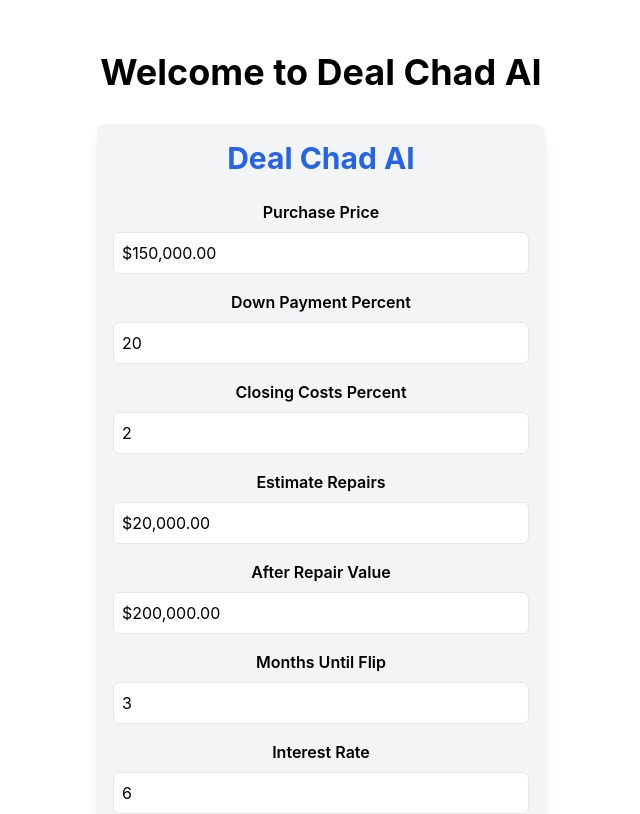
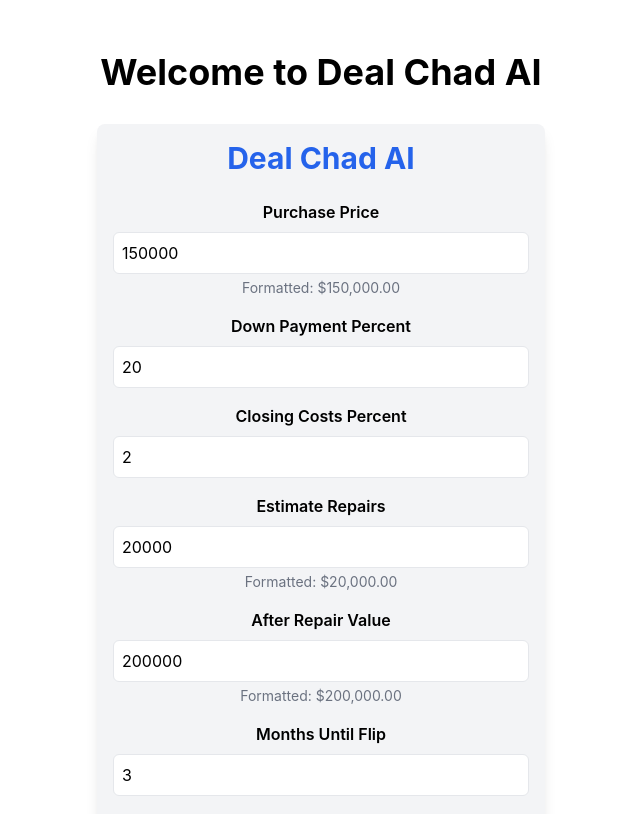
Before and after one commit to dpl0xr/deal-chad, a React (Create React App) app: page / in a window 1280 px wide. Shown: the top 814 px of the page, without its empty margins (319-959 px from the left). Built offline with nearby package versions, Linux system fonts and the light colour scheme; the HTML template or start-up script is replaced by a standard one.

Commit message:
Update DealChadAI.tsx

```diff
--- a/src/components/DealChadAI.tsx
+++ b/src/components/DealChadAI.tsx
@@ -56,12 +56,10 @@ const DealChadAI: React.FC = () => {
     const { name, value } = e.target;
     let numericValue: number;
 
-    if (name === 'monthsUntilFlip' || name === 'loanTerm') {
+    if (['monthsUntilFlip', 'loanTerm'].includes(name)) {
       numericValue = parseInt(value, 10);
-    } else if (name === 'downPaymentPercent' || name === 'closingCostsPercent' || name === 'interestRate') {
-      numericValue = parseFloat(value);
     } else {
-      numericValue = parseFloat(value.replace(/[^0-9.-]+/g, ""));
+      numericValue = parseFloat(value.replace(/,/g, ''));
     }
 
     setDealData(prevData => ({
@@ -85,7 +83,7 @@ const DealChadAI: React.FC = () => {
   };
 
   const handleExpenseChange = (expense: string, value: string) => {
-    const numericValue = parseFloat(value.replace(/[^0-9.-]+/g, ""));
+    const numericValue = parseFloat(value.replace(/,/g, ''));
     setDealData(prevData => ({
       ...prevData,
       expenses: {
@@ -137,18 +135,6 @@ const DealChadAI: React.FC = () => {
     return (principal * r * Math.pow(1 + r, n)) / (Math.pow(1 + r, n) - 1);
   };
 
-  const getInputType = (key: string): string => {
-    if (['monthsUntilFlip', 'loanTerm'].includes(key)) return 'number';
-    if (key.toLowerCase().includes('percent') || key === 'interestRate') return 'number';
-    return 'text';
-  };
-
-  const formatInputValue = (key: string, value: number): string => {
-    if (['monthsUntilFlip', 'loanTerm'].includes(key)) return value.toString();
-    if (key.toLowerCase().includes('percent') || key === 'interestRate') return value.toString();
-    return formatCurrency(value);
-  };
-
   return (
     <div className="p-4 max-w-md mx-auto bg-gray-100 rounded-lg shadow-lg">
       <h1 className="text-3xl font-bold mb-6 text-center text-blue-600">Deal Chad AI</h1>
@@ -160,13 +146,17 @@ const DealChadAI: React.FC = () => {
               <div key={key}>
                 <label className="block mb-2 font-semibold">{key.charAt(0).toUpperCase() + key.slice(1).replace(/([A-Z])/g, ' $1')}</label>
                 <input
-                  type={getInputType(key)}
+                  type="text"
                   name={key}
-                  value={formatInputValue(key, value)}
+                  value={value.toString()}
                   onChange={handleInputChange}
                   className="w-full p-2 border rounded-md focus:ring-2 focus:ring-blue-500 focus:border-transparent"
-                  step={getInputType(key) === 'number' ? 'any' : undefined}
                 />
+                {!['monthsUntilFlip', 'loanTerm', 'downPaymentPercent', 'closingCostsPercent', 'interestRate'].includes(key) && (
+                  <div className="text-sm text-gray-500 mt-1">
+                    Formatted: {formatCurrency(value)}
+                  </div>
+                )}
               </div>
             );
           }
@@ -195,10 +185,13 @@ const DealChadAI: React.FC = () => {
               <label className="block mb-1 font-semibold">{expense} ($)</label>
               <input
                 type="text"
-                value={formatCurrency(dealData.expenses[expense] || 0)}
+                value={dealData.expenses[expense]?.toString() || ''}
                 onChange={(e) => handleExpenseChange(expense, e.target.value)}
                 className="w-full p-2 border rounded-md focus:ring-2 focus:ring-blue-500 focus:border-transparent"
               />
+              <div className="text-sm text-gray-500 mt-1">
+                Formatted: {formatCurrency(dealData.expenses[expense] || 0)}
+              </div>
             </div>
           ))}
         </div>
```
